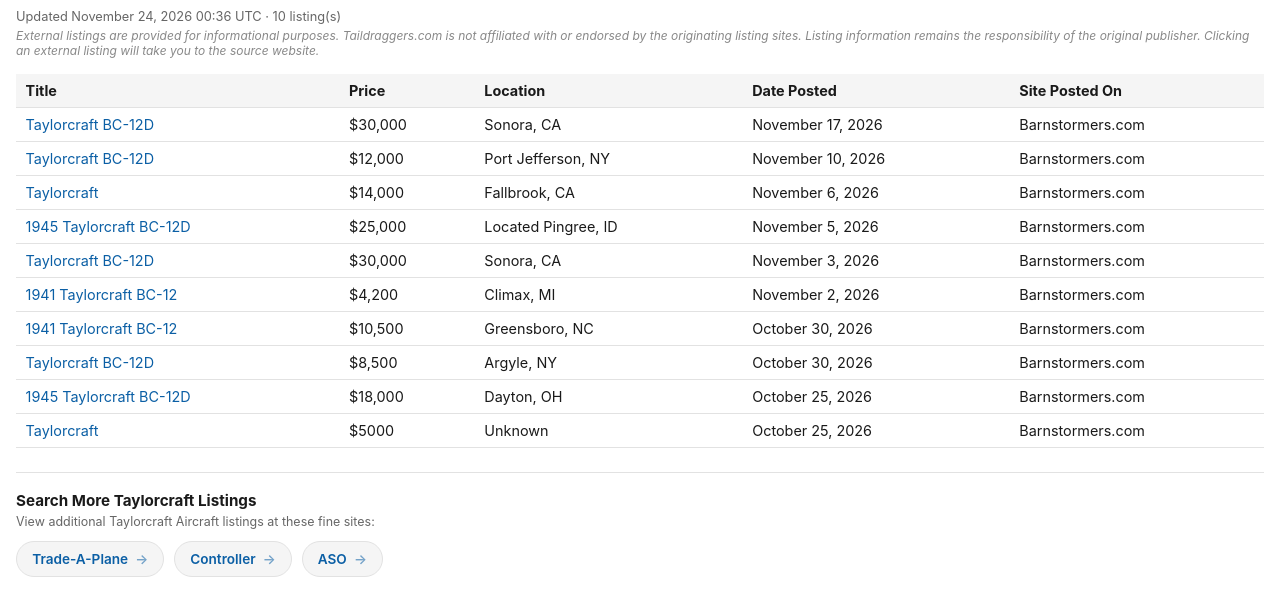
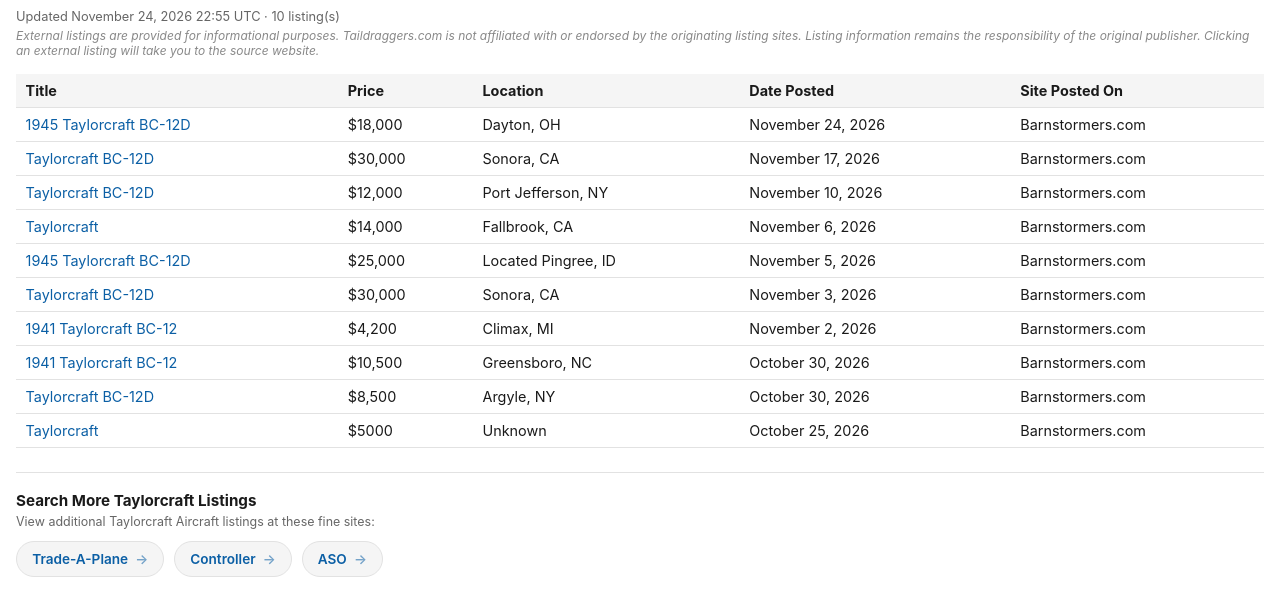
Before and after one commit to taildraggers/taylorcraft, a plain HTML site: page docs/index.html in a window 1280 px wide. Shown: the part 43-658 px from the top of the page. Drawn offline with Linux system fonts and the light colour scheme.

Commit message:
Update Taylorcraft listings (2026-11-24)

```diff
--- a/docs/index.html
+++ b/docs/index.html
@@ -76,13 +76,14 @@
 </head>
 <body>
   <h1>Other Taylorcraft Ads on the Web</h1>
-  <div class="updated">Updated November 24, 2026 00:36 UTC &middot; 10 listing(s)</div>
+  <div class="updated">Updated November 24, 2026 22:55 UTC &middot; 10 listing(s)</div>
   <div class="disclaimer">External listings are provided for informational purposes. Taildraggers.com is not affiliated with or endorsed by the originating listing sites. Listing information remains the responsibility of the original publisher. Clicking an external listing will take you to the source website.</div>
   <table>
     <thead>
       <tr><th>Title</th><th>Price</th><th>Location</th><th>Date Posted</th><th>Site Posted On</th></tr>
     </thead>
     <tbody>
+        <tr><td><a href="https://www.barnstormers.com/classified-2080050-1945-Taylorcraft-BC12-D.html" target="_blank" rel="noopener noreferrer">1945 Taylorcraft BC-12D</a></td><td>$18,000</td><td>Dayton, OH</td><td>November 24, 2026</td><td>Barnstormers.com</td></tr>
         <tr><td><a href="https://www.barnstormers.com/classified-2084364-Taylorcraft-BC-12-D.html" target="_blank" rel="noopener noreferrer">Taylorcraft BC-12D</a></td><td>$30,000</td><td>Sonora, CA</td><td>November 17, 2026</td><td>Barnstormers.com</td></tr>
         <tr><td><a href="https://www.barnstormers.com/classified-2078440-Taylorcraft-BC-12D-For-Sale.html" target="_blank" rel="noopener noreferrer">Taylorcraft BC-12D</a></td><td>$12,000</td><td>Port Jefferson, NY</td><td>November 10, 2026</td><td>Barnstormers.com</td></tr>
         <tr><td><a href="https://www.barnstormers.com/classified-1931021-Taylorcraft-package-deal.html" target="_blank" rel="noopener noreferrer">Taylorcraft</a></td><td>$14,000</td><td>Fallbrook, CA</td><td>November 6, 2026</td><td>Barnstormers.com</td></tr>
@@ -91,7 +92,6 @@
         <tr><td><a href="https://www.barnstormers.com/classified-1974593-1941-Taylorcraft-BC-12-65.html" target="_blank" rel="noopener noreferrer">1941 Taylorcraft BC-12</a></td><td>$4,200</td><td>Climax, MI</td><td>November 2, 2026</td><td>Barnstormers.com</td></tr>
         <tr><td><a href="https://www.barnstormers.com/classified-2076325-1941-Taylorcraft-BC12-65.html" target="_blank" rel="noopener noreferrer">1941 Taylorcraft BC-12</a></td><td>$10,500</td><td>Greensboro, NC</td><td>October 30, 2026</td><td>Barnstormers.com</td></tr>
         <tr><td><a href="https://www.barnstormers.com/classified-2080954-Taylorcraft-BC12D.html" target="_blank" rel="noopener noreferrer">Taylorcraft BC-12D</a></td><td>$8,500</td><td>Argyle, NY</td><td>October 30, 2026</td><td>Barnstormers.com</td></tr>
-        <tr><td><a href="https://www.barnstormers.com/classified-2080050-1945-Taylorcraft-BC12-D.html" target="_blank" rel="noopener noreferrer">1945 Taylorcraft BC-12D</a></td><td>$18,000</td><td>Dayton, OH</td><td>October 25, 2026</td><td>Barnstormers.com</td></tr>
         <tr><td><a href="https://www.barnstormers.com/classified-2067479-TaylorCraft-project-plane.html" target="_blank" rel="noopener noreferrer">Taylorcraft</a></td><td>$5000</td><td>Unknown</td><td>October 25, 2026</td><td>Barnstormers.com</td></tr>
     </tbody>
   </table>
```
